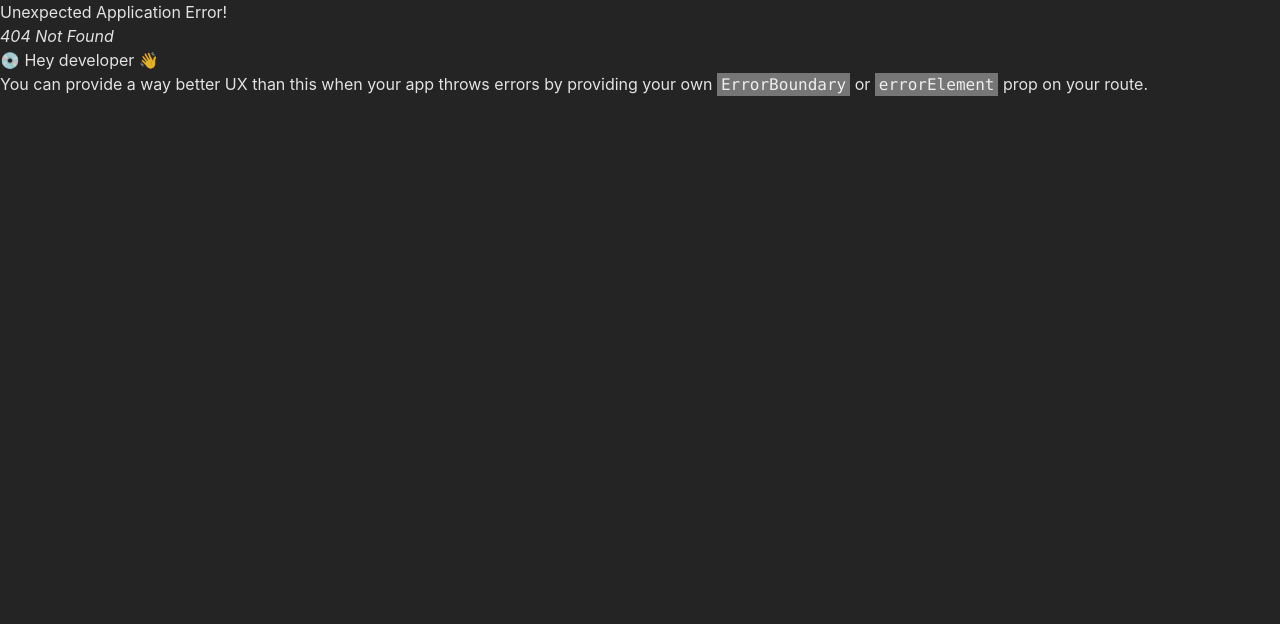
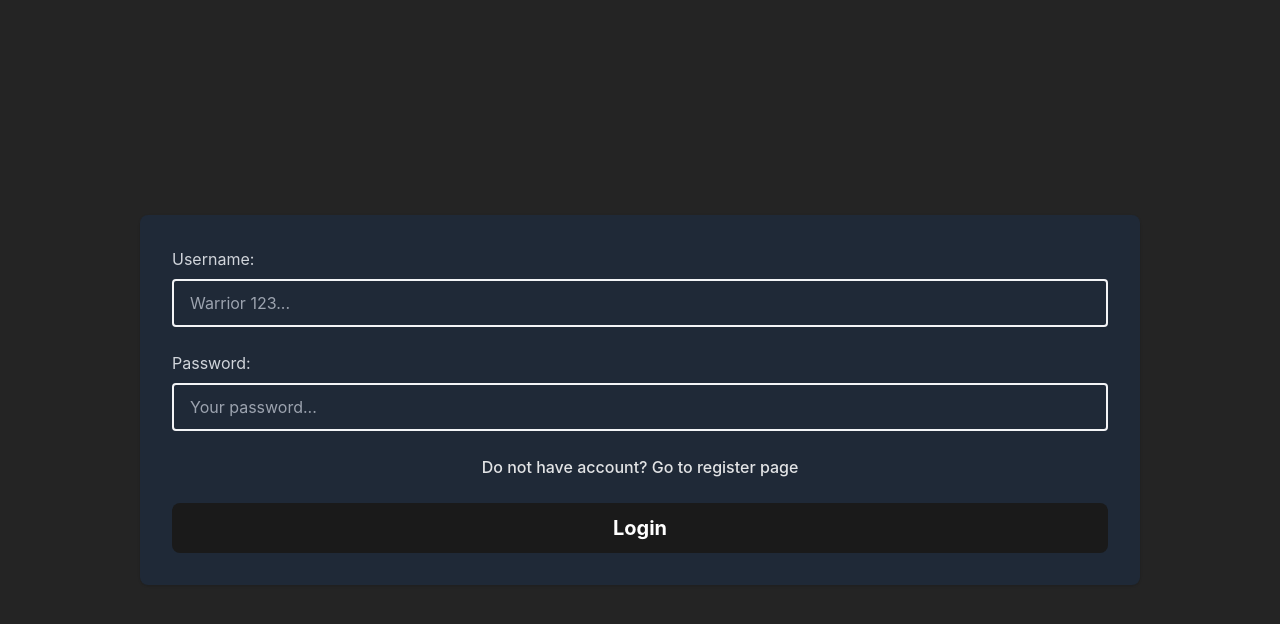
Before and after one commit to kubaplayer05/web-fantasy-rpg, a React (Vite) app in the folder frontend/: page /login in a window 1280 px wide. Before the commit this address had no page. Shown: the top 624 px of the page. Built offline with nearby package versions, Linux system fonts and the light colour scheme.

Commit message:
add login page and root layout

```diff
--- a/frontend/src/App.tsx
+++ b/frontend/src/App.tsx
@@ -2,23 +2,33 @@ import {createBrowserRouter, RouterProvider} from "react-router-dom";
 import Register, {registerAction, registerLoader} from "./pages/Register.tsx";
 import {useAuthContext} from "./hooks/useAuthContext.ts";
 import {Navigate} from "react-router-dom";
+import Login, {loginAction} from "./pages/Login.tsx";
+import RootLayout from "./Layout/RootLayout.tsx";
 
 export default function App() {
 
     const {state} = useAuthContext()
 
-    console.log(state)
-
     const router = createBrowserRouter([
         {
             path: "/",
-            element: state.username ? <h1>WEB RPG</h1> : <Navigate to="/register"/>
+            element: state.username ? <RootLayout/> : <Navigate to="/register"/>,
+            children: [
+                {
+                    path: "/"
+                }
+            ]
         },
         {
             path: "/register",
             element: !state.username ? <Register/> : <Navigate to="/"/>,
             loader: registerLoader,
             action: registerAction
+        },
+        {
+            path: "/login",
+            element: !state.username ? <Login/> : <Navigate to="/"/>,
+            action: loginAction
         }
     ])
 
--- /dev/null
+++ b/frontend/src/Layout/RootLayout.tsx
@@ -0,0 +1,27 @@
+import {useAuthContext} from "../hooks/useAuthContext.ts";
+import Button from "../components/Button.tsx";
+import {Outlet} from "react-router";
+
+export default function RootLayout() {
+
+    const {state, dispatch} = useAuthContext()
+
+    const logoutHandler = () => {
+        dispatch({type: "LOGOUT"})
+    }
+
+    return (
+        <>
+            <header className="flex items-center justify-between max-w-[1600px] p-6 mx-auto">
+                <h1 className="text-2xl">WEB RPG</h1>
+                <div className="flex gap-6 items-center">
+                    <p>{state.username}</p>
+                    <Button className="text-lg px-2 py-2" onClick={logoutHandler}>Logout</Button>
+                </div>
+            </header>
+            <main>
+                <Outlet/>
+            </main>
+        </>
+    )
+}
--- a/frontend/src/components/Button.tsx
+++ b/frontend/src/components/Button.tsx
@@ -1,7 +1,7 @@
 import React from "react";
 
 interface ButtonProps {
-    onClick?: () => {}
+    onClick?: () => void
     className?: string,
     type?: "submit" | "reset" | "button"
     children: React.ReactNode
--- /dev/null
+++ b/frontend/src/pages/Login.tsx
@@ -0,0 +1,55 @@
+import {Form, Link} from "react-router-dom";
+import Input from "../components/Input";
+import Button from "../components/Button";
+import {useEffect} from "react";
+import {useActionData} from "react-router";
+import {useAuthContext} from "../hooks/useAuthContext.ts";
+
+export default function Login() {
+
+    const actionData = useActionData()
+    const {dispatch} = useAuthContext()
+
+    useEffect(() => {
+        if (actionData) {
+            dispatch({type: "LOGIN", payload: actionData})
+        }
+    }, [actionData])
+
+    return (
+        <div className="absolute bottom-1/2 right-1/2 translate-x-1/2 translate-y-1/2 w-[80%] max-w-[1000px]">
+            <Form method="POST" className="flex flex-col gap-6 bg-gray-800 p-8 rounded-lg shadow">
+                <div className="flex flex-col gap-2">
+                    <label htmlFor="username" className="text-gray-300">Username:</label>
+                    <Input name="username" placeholder="Warrior 123..." id="username"/>
+                </div>
+                <div className="flex flex-col gap-2">
+                    <label htmlFor="password" className="text-gray-300">Password:</label>
+                    <Input name="password" placeholder="Your password..." id="password" type="password"/>
+                </div>
+                <Link to="/register" className="text-center">Do not have account? Go to register page</Link>
+                <Button className="text-lg">Login</Button>
+            </Form>
+        </div>
+    )
+}
+
+export async function loginAction({request}: any) {
+    const url = `${import.meta.env.VITE_API_URL}/user/login`
+    const data = Object.fromEntries(await request.formData());
+
+    const response = await fetch(url, {
+        method: "POST",
+        body: JSON.stringify(data),
+        credentials: "include",
+        headers: {
+            "Content-Type": "application/json",
+        },
+    })
+
+    if (!response.ok) {
+        return null
+    }
+
+    return await response.json()
+}
```
